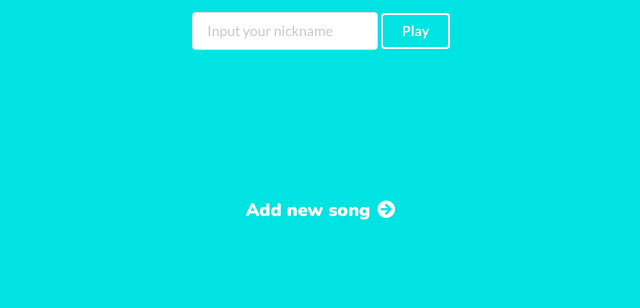
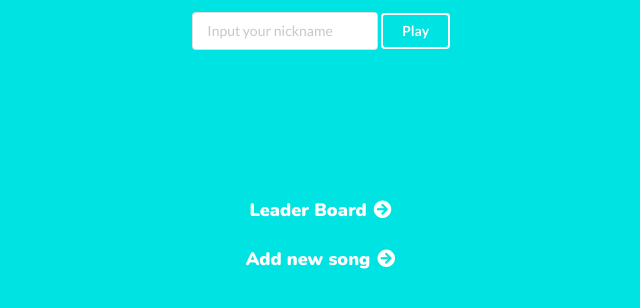
Before and after one commit to shihyuuuuuuu/Guessong, a Django app: page /game/ in a window 1280 px wide. Shown: the part 312-620 px from the top of the page, without its empty margins (317-957 px from the left). Run offline with Django 3.2, Linux system fonts and the light colour scheme.

Commit message:
Add a link to the leaderboard on home page

```diff
--- a/game/static/css/styles.css
+++ b/game/static/css/styles.css
@@ -21,7 +21,7 @@ body {
     text-align: center;
 }
 
-#addsong {
+.link {
     color: #fff;
     font-family: 'Nunito', sans-serif;
     font-size: large;
--- a/game/templates/addsong.html
+++ b/game/templates/addsong.html
@@ -34,7 +34,7 @@
     </div>
 </div>
 <div class="row">
-    <div class="centered column" id="addsong">
+    <div class="centered column link">
         <a href="{% url 'index' %}" style="color: #fff;">
             <span>Back to game</span>
             <i class="arrow circle left icon"></i>
--- a/game/templates/index.html
+++ b/game/templates/index.html
@@ -39,7 +39,15 @@
   </div>
 </div>
 <div class="row">
-  <div class="centered column" id="addsong">
+  <div class="centered column link">
+    <a href="{% url 'leaderboard' %}" style="color: #fff;">
+      <span>Leader Board</span>
+      <i class="arrow circle right icon"></i>
+    </a>
+  </div>
+</div>
+<div class="row">
+  <div class="centered column link">
     <a href="{% url 'addsong' %}" style="color: #fff;">
       <span>Add new song</span>
       <i class="arrow circle right icon"></i>
--- a/game/templates/leaderboard.html
+++ b/game/templates/leaderboard.html
@@ -28,7 +28,7 @@
   </div>
 </div>
 <div class="row">
-  <div class="centered column" id="addsong">
+  <div class="centered column link">
     <a href="{% url 'index' %}" style="color: #fff;">
       <span>Back to game</span>
       <i class="arrow circle left icon"></i>
```
